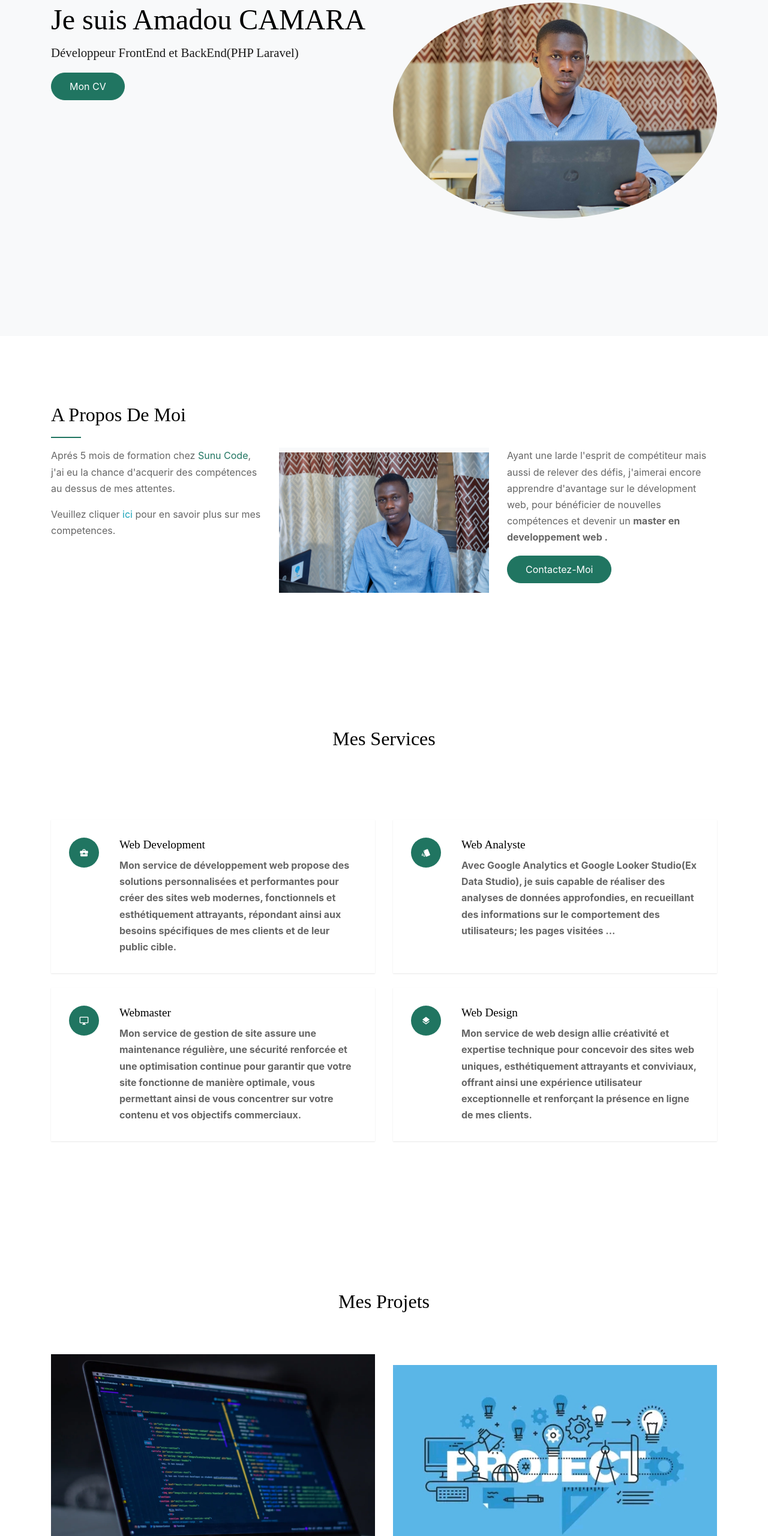
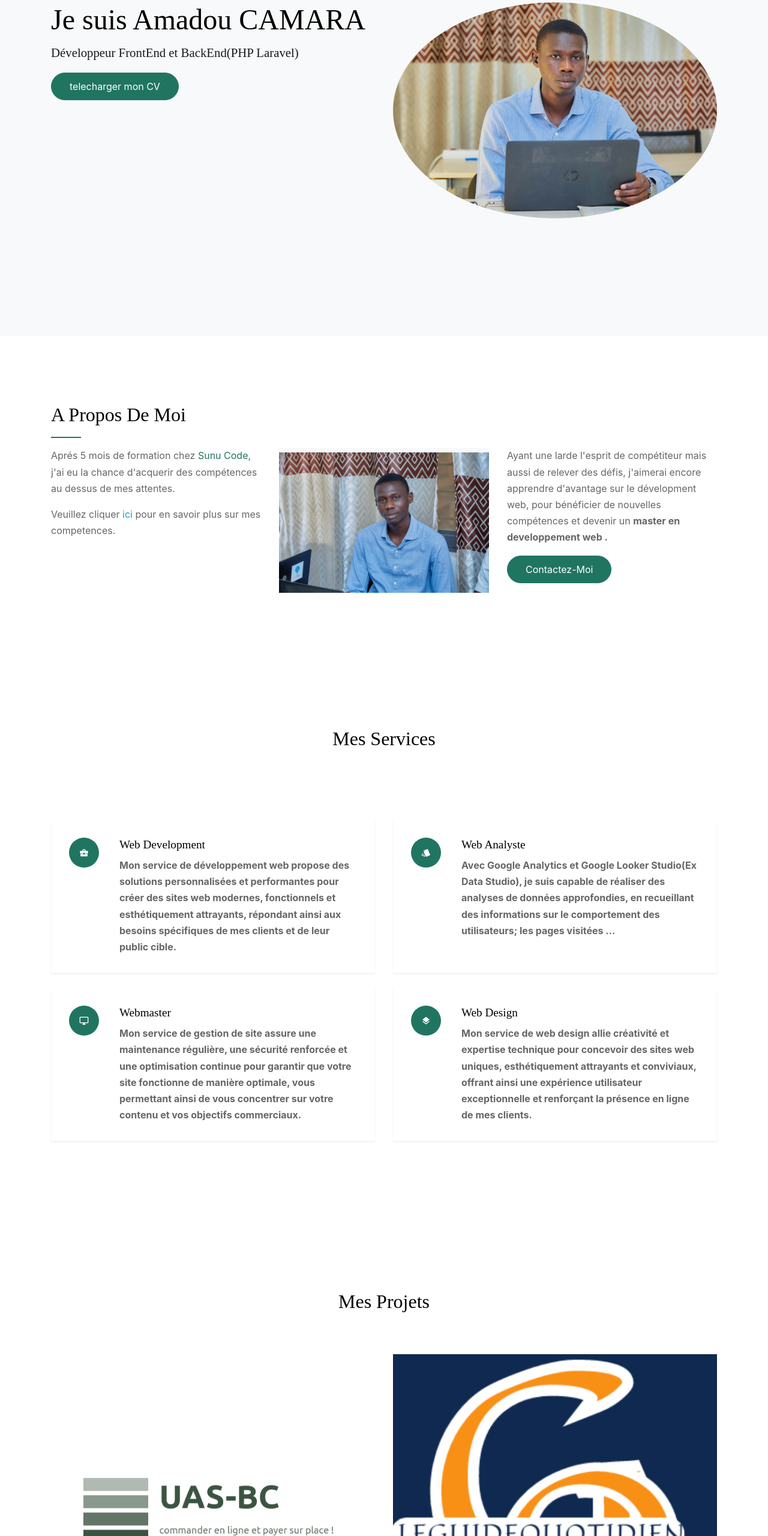
Before and after one commit to camara9126/mon_portfolio, a plain HTML site: page index.html in a window 1280 px wide. Shown: the part 240-2800 px from the top of the page at 60% size. Drawn offline with Linux system fonts and the light colour scheme; files whose address does not match are found by name; a web font is replaced by a local one.

Commit message:
modification images  projet

```diff
--- a/index.html
+++ b/index.html
@@ -91,7 +91,7 @@
               <div class="col-lg-6">
                 <h1 class="text-black">Je suis Amadou CAMARA</h1>
                 <p class="lead">Développeur FrontEnd et BackEnd(PHP Laravel) </p>
-                <p><a href="cv_camara-amadou.pdf" download="mon_cv" title="telecharger" class="btn smoothscroll btn-primary">Mon CV</a></p>
+                <p><a href="cv_Amadou.Camara.pdf" download="mon_cv" title="telecharger mon CV" class="btn smoothscroll btn-primary">telecharger mon CV</a></p>
               </div>
               <div class="col-lg-6">
                 <div class="profil">
@@ -200,12 +200,12 @@
         <div class="row">
           <div class="col-md-6 mb-4 text-center align-self-center">
             <div class="projet">
-              <img src="images/code.jpg" alt="">
+              <img src="images/uasbc.png" alt="">
             </div>
           </div>
           <div class="col-md-6 mb-4 text-center align-self-center">
             <div class="projet">
-              <img src="images/project.jpg" alt="">
+              <img src="images/leguidequotidien.png" alt="">
             </div>
           </div>
           <h5>Je vous invites à visiter mon compte <b>GitHub</b> pour voir tout mes projets réalisé.</h5>
```
